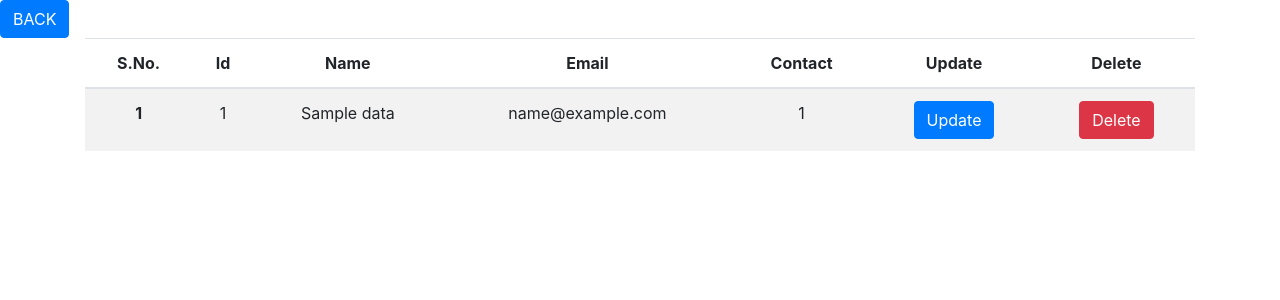
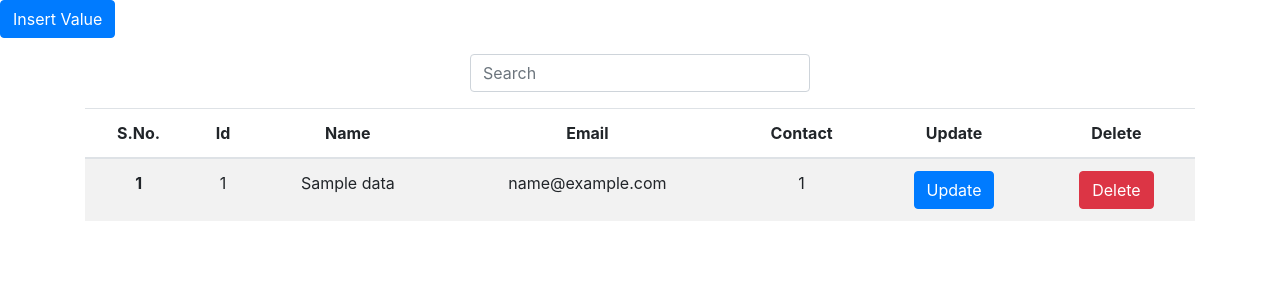
Before and after one commit to milan-sony/Django-CRUD, a Django app: page /viewlist/ in a window 1280 px wide. Shown: the top 300 px of the page. Run offline with Django 4.2, Linux system fonts and the light colour scheme; tables that the repository leaves empty hold one stand-in row (values such as "Sample post"); one stand-in notice (Sample message) is shown; some libraries are stand-ins or nearby versions.

Commit message:
search added

```diff
--- a/templates/viewlist.html
+++ b/templates/viewlist.html
@@ -11,7 +11,14 @@ List
 
 {% block body %}
 
-<a href="{% url 'index' %}" class="btn btn-primary">BACK</a>
+<a href="{% url 'index' %}" class="btn btn-primary">Insert Value</a>
+
+<div class="container">
+  <div class="row">
+    <div class="col">
+      <div class="col-md-4 offset-md-4 mb-3 mt-3">
+        <input type="text" name="search" id="search" placeholder="Search" class="form-control">
+      </div>
       {% if messages %}
         {% for message in messages %}
           {% if message.tags == 'error' %}
@@ -31,10 +38,6 @@ List
           {% endif %}
         {% endfor %}
       {% endif %}
-
-<div class="container">
-  <div class="row">
-    <div class="col">
       <table class="table table-striped">
         <thead>
           <tr>
@@ -48,7 +51,7 @@ List
           </tr>
         </thead>
         {% for values in data %}
-        <tbody>
+        <tbody id="mytable">
           <tr>
             <th scope="row">{{ forloop.counter }}</th>
             <td>{{values.id}}</td>
@@ -76,5 +79,17 @@ List
     }, 5000);
   });
 </script>
+<!-- Search -->
+
+<script>
+  $("document").ready(function(){
+    $('#search').keyup(function(){
+      var value = $(this).val().toLowerCase()
+      $("#mytable tr").filter(function(){
+        $(this).toggle($(this).text().toLowerCase().indexOf(value)>-1)
+      })
+    })
+  });
+</script>
 
 {% endblock %}
```
Also changed, not shown: templates/registerform.html (+17 -6 lines). Lines whose indentation alone changed are shown as unchanged.
